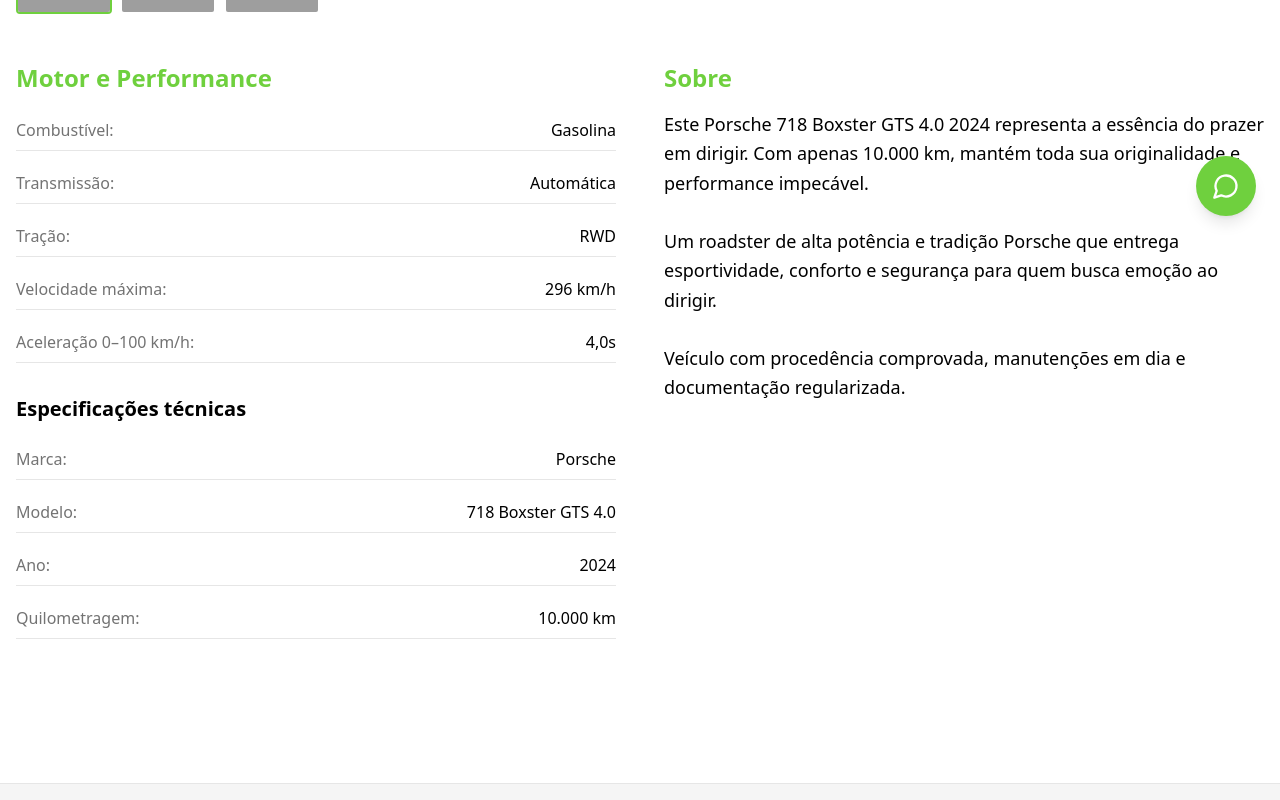
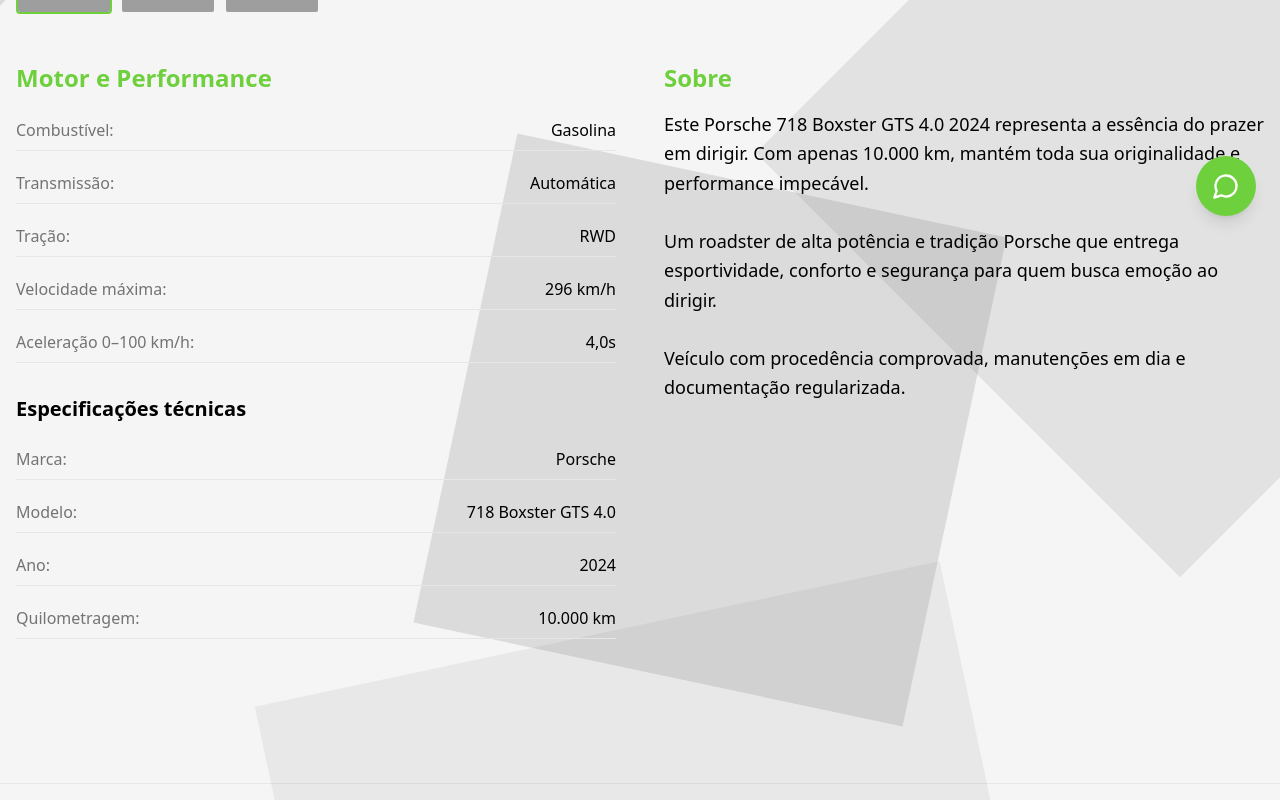
Before and after one commit to LucasDevMelo/duo-motors-showcase, a React (Vite) app: page /veiculo/1 in a window 1280 px wide. Shown: the part 560-1360 px from the top of the page. Built offline with nearby package versions, Linux system fonts and the light colour scheme; grey boxes are pictures that could not be loaded; the HTML template or start-up script is replaced by a standard one.

Commit message:
Refactor: Update vehicle details background

```diff
--- a/src/pages/VehicleDetails.tsx
+++ b/src/pages/VehicleDetails.tsx
@@ -53,11 +53,19 @@ const VehicleDetails = () => {
   };
 
   return (
-    <div className="min-h-screen">
+    <div className="min-h-screen relative overflow-hidden bg-duo-gray">
+      {/* Geometric Background */}
+      <div className="absolute inset-0 pointer-events-none">
+        <div className="absolute top-0 left-0 w-[800px] h-[800px] bg-duo-gray-dark/20 transform -rotate-45 -translate-x-1/2 -translate-y-1/2" />
+        <div className="absolute top-1/4 right-0 w-[600px] h-[600px] bg-duo-gray-dark/15 transform rotate-45 translate-x-1/3" />
+        <div className="absolute bottom-0 left-1/4 w-[700px] h-[700px] bg-duo-gray-dark/10 transform -rotate-12 translate-y-1/3" />
+        <div className="absolute bottom-1/4 right-1/4 w-[500px] h-[500px] bg-duo-gray-dark/20 transform rotate-12" />
+      </div>
+
       <Header />
       <WhatsAppButton />
 
-      <div className="pt-24 pb-16">
+      <div className="pt-24 pb-16 relative z-10">
         <div className="container mx-auto px-4">
           <Link to="/catalogo" className="inline-flex items-center text-duo-gray-dark hover:text-primary transition-colors mb-8">
             ← Voltar para todos os carros
```
